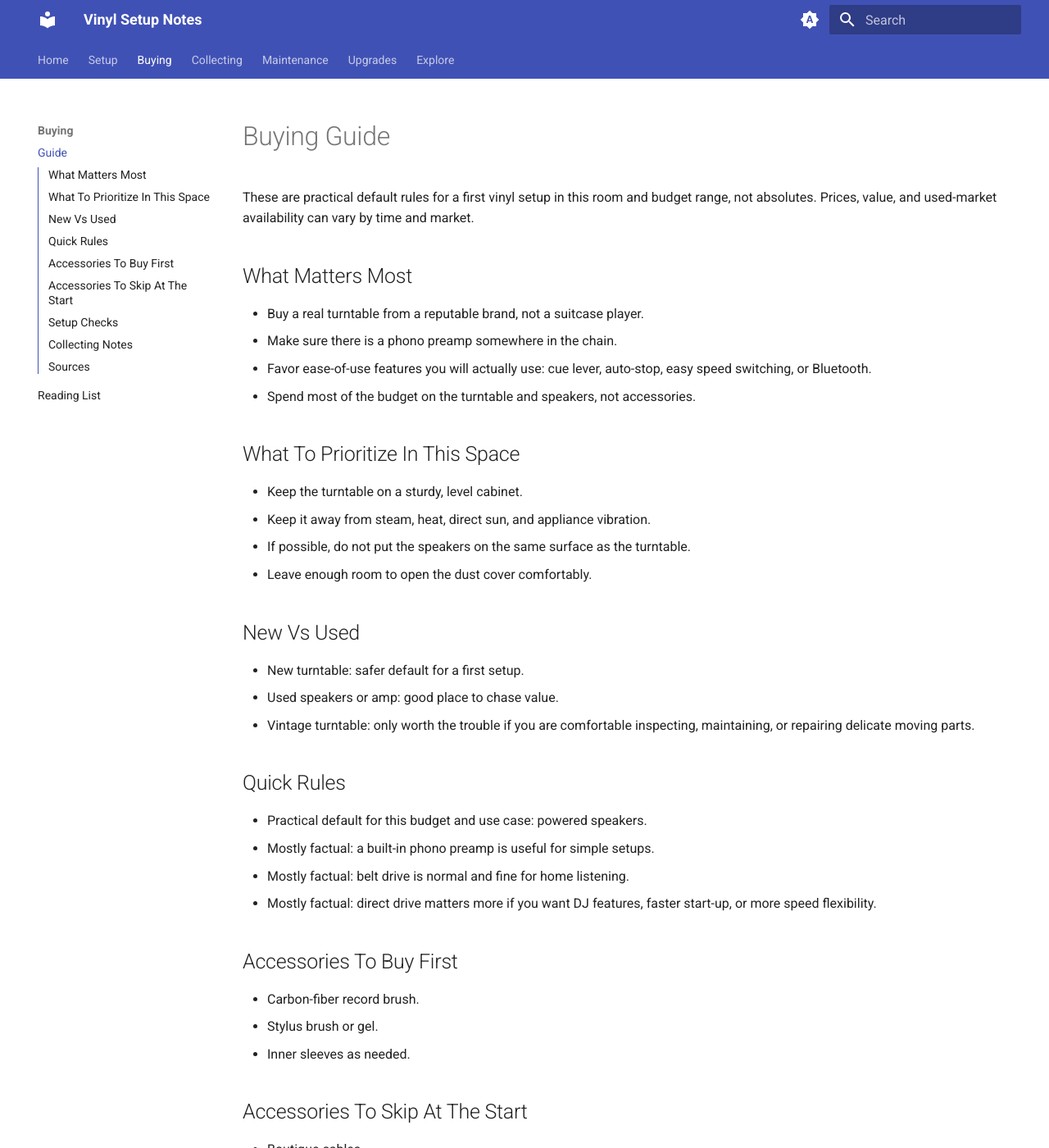
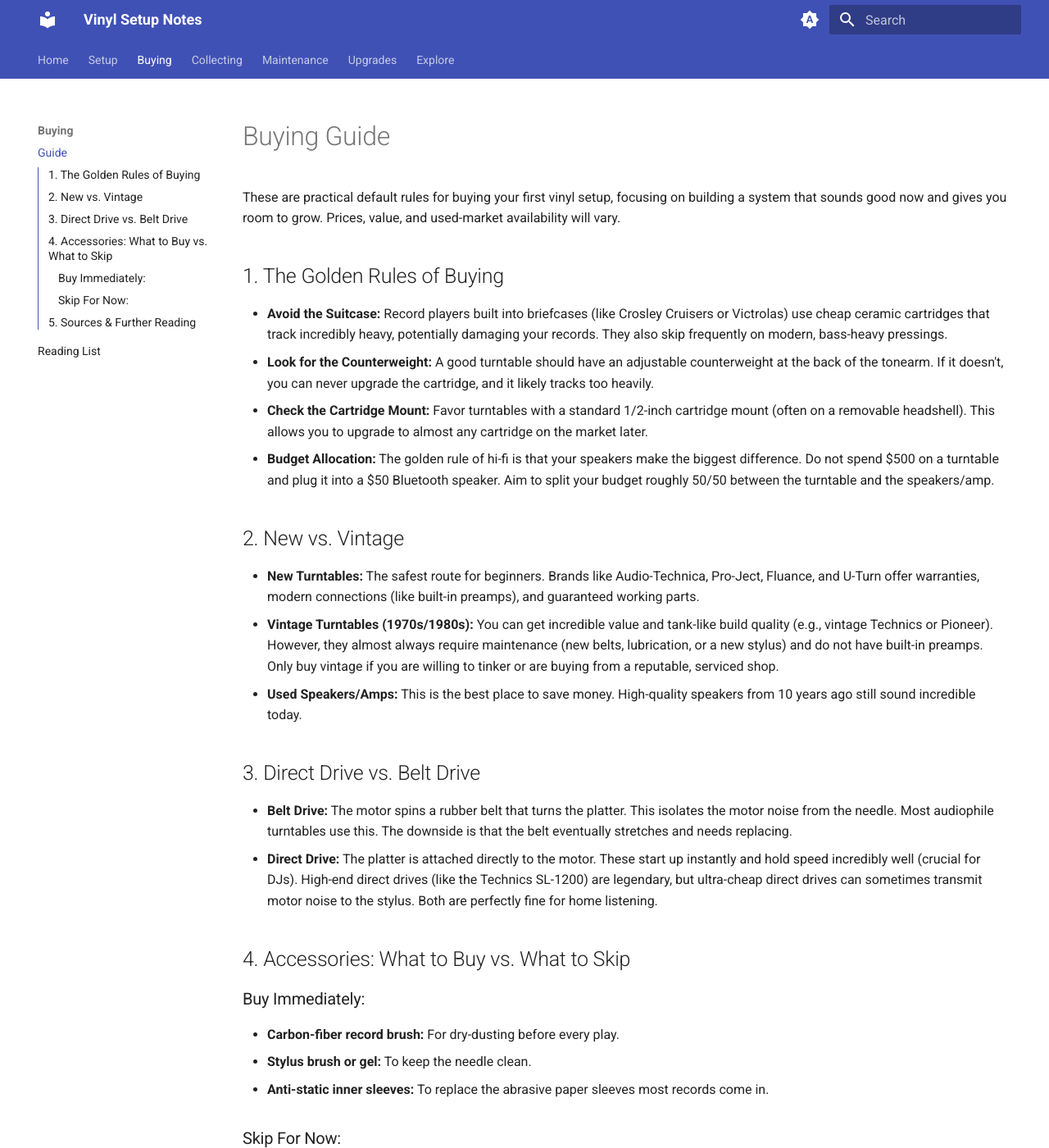
Before and after one commit to justinminsk/record-hobby-docs, an MkDocs documentation site: the page built from docs/buying/guide.md, in a window 1280 px wide and 1400 px high. Shown: the whole window at 82% size. Built offline with MkDocs 1.6.1 and Material for MkDocs 9.7.7, drawn with Linux system fonts in a browser that asks for light colours; some of the changed text lies outside the part shown.

Commit message:
feat: add documentation for glossary, maintenance, and troubleshooting, and update project configuration

```diff
--- a/docs/buying/guide.md
+++ b/docs/buying/guide.md
@@ -1,68 +1,37 @@
 # Buying Guide
 
-These are practical default rules for a first vinyl setup in this room and budget range, not absolutes. Prices, value, and used-market availability can vary by time and market.
+These are practical default rules for buying your first vinyl setup, focusing on building a system that sounds good now and gives you room to grow. Prices, value, and used-market availability will vary.
 
-## What Matters Most
+## 1. The Golden Rules of Buying
 
-- Buy a real turntable from a reputable brand, not a suitcase player.
-- Make sure there is a phono preamp somewhere in the chain.
-- Favor ease-of-use features you will actually use: cue lever, auto-stop, easy speed switching, or Bluetooth.
-- Spend most of the budget on the turntable and speakers, not accessories.
+- **Avoid the Suitcase:** Record players built into briefcases (like Crosley Cruisers or Victrolas) use cheap ceramic cartridges that track incredibly heavy, potentially damaging your records. They also skip frequently on modern, bass-heavy pressings.
+- **Look for the Counterweight:** A good turntable should have an adjustable counterweight at the back of the tonearm. If it doesn't, you can never upgrade the cartridge, and it likely tracks too heavily.
+- **Check the Cartridge Mount:** Favor turntables with a standard 1/2-inch cartridge mount (often on a removable headshell). This allows you to upgrade to almost any cartridge on the market later.
+- **Budget Allocation:** The golden rule of hi-fi is that your speakers make the biggest difference. Do not spend $500 on a turntable and plug it into a $50 Bluetooth speaker. Aim to split your budget roughly 50/50 between the turntable and the speakers/amp.
 
-## What To Prioritize In This Space
+## 2. New vs. Vintage
 
-- Keep the turntable on a sturdy, level cabinet.
-- Keep it away from steam, heat, direct sun, and appliance vibration.
-- If possible, do not put the speakers on the same surface as the turntable.
-- Leave enough room to open the dust cover comfortably.
+- **New Turntables:** The safest route for beginners. Brands like Audio-Technica, Pro-Ject, Fluance, and U-Turn offer warranties, modern connections (like built-in preamps), and guaranteed working parts.
+- **Vintage Turntables (1970s/1980s):** You can get incredible value and tank-like build quality (e.g., vintage Technics or Pioneer). However, they almost always require maintenance (new belts, lubrication, or a new stylus) and do not have built-in preamps. Only buy vintage if you are willing to tinker or are buying from a reputable, serviced shop.
+- **Used Speakers/Amps:** This is the best place to save money. High-quality speakers from 10 years ago still sound incredible today.
 
-## New Vs Used
+## 3. Direct Drive vs. Belt Drive
 
-- New turntable: safer default for a first setup.
-- Used speakers or amp: good place to chase value.
-- Vintage turntable: only worth the trouble if you are comfortable inspecting, maintaining, or repairing delicate moving parts.
+- **Belt Drive:** The motor spins a rubber belt that turns the platter. This isolates the motor noise from the needle. Most audiophile turntables use this. The downside is that the belt eventually stretches and needs replacing.
+- **Direct Drive:** The platter is attached directly to the motor. These start up instantly and hold speed incredibly well (crucial for DJs). High-end direct drives (like the Technics SL-1200) are legendary, but ultra-cheap direct drives can sometimes transmit motor noise to the stylus. Both are perfectly fine for home listening.
 
-## Quick Rules
+## 4. Accessories: What to Buy vs. What to Skip
 
-- Practical default for this budget and use case: powered speakers.
-- Mostly factual: a built-in phono preamp is useful for simple setups.
-- Mostly factual: belt drive is normal and fine for home listening.
-- Mostly factual: direct drive matters more if you want DJ features, faster start-up, or more speed flexibility.
+### Buy Immediately:
+- **Carbon-fiber record brush:** For dry-dusting before every play.
+- **Stylus brush or gel:** To keep the needle clean.
+- **Anti-static inner sleeves:** To replace the abrasive paper sleeves most records come in.
 
-## Accessories To Buy First
+### Skip For Now:
+- **Boutique cables:** Standard cables are fine until you have a $5,000+ system.
+- **Heavy record weights/clamps:** Can put undue strain on entry-level turntable motors without offering a noticeable sonic benefit.
+- **External Phono Stage:** If your turntable or amp has a built-in one, use it first. Only upgrade this once your speakers are highly revealing.
 
-- Carbon-fiber record brush.
-- Stylus brush or gel.
-- Inner sleeves as needed.
+## 5. Sources & Further Reading
 
-## Accessories To Skip At The Start
-
-- Boutique cables.
-- Expensive record weights or clamps.
-- Fancy mats unless the stock one is obviously poor and dusty.
-- External phono stage before the rest of the system is strong enough to justify it.
-
-## Setup Checks
-
-- Level the turntable.
-- Set the correct tracking force.
-- Confirm speed sounds right.
-- Test for feedback or skipping at normal listening volume.
-
-## Collecting Notes
-
-- Start with a short want-list instead of impulse buying.
-- Mix new records with carefully chosen used records.
-- Clean used records before first play.
-- Store records vertically.
-
-## Sources
-
-- [Outgrown Your Starter Record Player? Here's How to Shop for a Quality Turntable](https://www.nytimes.com/wirecutter/reviews/how-to-shop-for-a-turntable/)
-- [How to Connect Your New Turntable to Any Audio System](https://www.nytimes.com/wirecutter/blog/how-to-connect-your-new-turntable-to-any-audio-system/)
-- [How to Set Up Your Turntable to Sound Its Best](https://www.nytimes.com/wirecutter/guides/how-to-set-up-turntable/)
-- [Ready to Get Serious About Vinyl? Start With These Affordable Accessories](https://www.nytimes.com/wirecutter/blog/vinyl-affordable-accessories/)
-- [Dear Wirecutter: Do Vintage Turntables Sound Better?](https://www.nytimes.com/wirecutter/blog/do-vintage-turntables-sound-better/)
-- [How to choose the right turntable](https://www.crutchfield.com/learn/turntable-buying-guide.html)
-- [How to connect a turntable](https://www.crutchfield.com/learn/how-to-connect-a-turntable.html)
-- [How to Store Vinyl Records Properly: Sleeves, Shelves, and Climate Tips](https://www.discogs.com/digs/collecting/how-to-store-vinyl-records/)
+To dive deeper into specific models and reviews, check out our **[Buying Reading List](reading-list.md)**, featuring guides from What Hi-Fi?, Turntable Lab, and top YouTube reviewers.
--- /dev/null
+++ b/docs/explore/community-resources.md
@@ -0,0 +1,27 @@
+# Community Resources & Links
+
+The vinyl community is massive, and much of the best knowledge lives on YouTube channels, dedicated forums, and specialized blogs. Once you have the basics down, these are the best places to explore deeper.
+
+## 1. Essential Forums & Databases
+
+When you run into a highly specific issue or want to know the absolute best version of an album to buy, the community is your best resource.
+
+- **[Steve Hoffman Music Forums](https://forums.stevehoffman.tv/):** The absolute gold standard for discussing which specific pressing of an album sounds the best. If you want to know if the 2012 remaster is better than the original 1978 pressing, this is where you go.
+- **[Vinyl Engine](https://www.vinylengine.com/):** The ultimate database for turntable manuals, cartridge specifications, and free printable alignment protractors.
+- **[Audiokarma](https://audiokarma.org/):** The best forum for vintage stereo equipment repair, maintenance, and buying advice. If you bought a receiver from 1978, someone here knows how to fix it.
+- **[r/vinyl](https://www.reddit.com/r/vinyl/) & [r/turntables](https://www.reddit.com/r/turntables/):** Great Reddit communities for beginners to ask quick questions, share their setups, or get troubleshooting help.
+
+## 2. Top YouTube Channels
+
+YouTube is excellent for visual guides on setup, maintenance, and reviews.
+
+- **[Techmoan](https://www.youtube.com/user/Techmoan):** Incredible, high-quality videos on vintage audio formats, turntable mechanics, and interesting retro tech. Highly entertaining even if you aren't shopping.
+- **[The Audiophiliac (Steve Guttenberg)](https://www.youtube.com/c/SteveGuttenbergAudiophiliac):** A veteran audio reviewer who covers everything from budget beginner gear to ultra-high-end audiophile equipment.
+- **[Channel 33 RPM](https://www.youtube.com/c/Channel33RPM):** Great down-to-earth advice on record collecting, cleaning tips, and setup guides.
+- **[TrackingAngle (Michael Fremer)](https://www.youtube.com/c/TrackingAngle):** Michael Fremer is the leading authority on high-end analog audio and vinyl manufacturing processes. His factory tours are fantastic.
+
+## 3. Great Blogs & Websites
+
+- **[The Vinyl Factory](https://thevinylfactory.com/):** Excellent articles on vinyl culture, pressing plants, and new releases.
+- **[Analog Planet](https://www.analogplanet.com/):** Deep dives into turntable reviews, analog culture, and industry news.
+- **[Turntable Lab Guides](https://www.turntablelab.com/pages/turntable-buying-guide-beginners):** A very practical, well-designed retail blog with great visual guides on turntable anatomy and cartridge alignment.
--- /dev/null
+++ b/docs/explore/glossary.md
@@ -0,0 +1,33 @@
+# Glossary of Terms
+
+The vinyl hobby is full of jargon. Here is a quick reference guide to help you translate forums, Reddit threads, and product pages.
+
+## Equipment
+
+- **Tonearm:** The arm that holds the cartridge and swings across the record.
+- **Cartridge:** The small block at the end of the tonearm containing the stylus and the electromagnetic system that translates vibrations into an electrical signal.
+- **Stylus:** The needle itself (usually a microscopic diamond) attached to a tiny metal tube called the cantilever.
+- **Platter:** The heavy, rotating disc that the record sits on.
+- **Plinth:** The base or chassis of the turntable. A heavier, denser plinth resists vibration better.
+- **Headshell:** The piece at the very end of the tonearm that the cartridge screws into. Some tonearms have removable headshells for easy cartridge swapping.
+- **Phono Preamp (Phono Stage):** An electronic circuit that applies the RIAA equalization curve to the signal and boosts the tiny voltage from the cartridge to a standard "Line Level" voltage that an amplifier can use.
+
+## Cartridge Types
+
+- **MM (Moving Magnet):** The most common cartridge type. They output a relatively high signal and usually allow you to replace the stylus yourself when it wears out.
+- **MC (Moving Coil):** Typically found on high-end setups. They output a much lower signal (requiring a specialized preamp) and the stylus cannot be replaced by the user—the whole cartridge must be traded in or retipped.
+
+## Settings & Measurements
+
+- **Tracking Force (VTF):** The amount of downward pressure the stylus puts on the record. Set by adjusting the counterweight at the back of the tonearm.
+- **Anti-Skate:** A mechanism (usually a small dial or a dangling weight) that pulls the tonearm slightly outward to counteract the natural inward pull generated by the spinning record, keeping the needle perfectly centered in the groove.
+- **Wow and Flutter:** A measurement of speed instability. "Wow" is a slow fluctuation in pitch, and "Flutter" is a fast fluctuation. Lower numbers are better.
+- **VTA (Vertical Tracking Angle):** The angle at which the cantilever enters the record. Usually adjusted by raising or lowering the pivot point of the entire tonearm.
+
+## The Record
+
+- **Groove:** The continuous spiral trench pressed into the vinyl. The left and right walls of the groove contain the left and right audio channels.
+- **Run-in Groove:** The smooth outer edge of the record that catches the needle before the music starts.
+- **Run-out Groove / Deadwax:** The smooth inner section between the end of the music and the label.
+- **Matrix Numbers:** The letters and numbers etched or stamped into the deadwax. Collectors use these to identify the exact pressing plant, mastering engineer, and release version of a record.
+- **45 RPM vs 33 ⅓ RPM:** The speed at which the record must spin. 12-inch albums usually play at 33 ⅓ RPM, while 7-inch singles play at 45 RPM (though some audiophile albums are spread across multiple 12-inch discs cut at 45 RPM for better sound quality).
--- /dev/null
+++ b/docs/maintenance/deep-cleaning.md
@@ -0,0 +1,45 @@
+# Deep Cleaning Records
+
+While a carbon-fiber brush is great for knocking off surface dust before you drop the needle, it does not actually *clean* the record. To remove the static charge, fingerprints, mold-release compounds from the pressing plant, and deep-seated grime, you need to wet-clean the record.
+
+## Why Wet Clean?
+
+- **Drastically reduces surface noise:** Pops, clicks, and crackles are often dirt, not scratches.
+- **Protects your stylus:** Dragging a diamond needle through dirt at high speeds grinds down the diamond much faster.
+- **Removes static:** Static electricity acts like a magnet for dust and causes loud "pops" during playback. Wet cleaning eliminates the static charge.
+
+## Level 1: The Manual Bath (Budget: $60-$80)
+
+The most popular budget option is the **Spin-Clean Record Washer System**.
+
+**How it works:**
+You fill a narrow basin with distilled water and a capful of specialized cleaning fluid. Two velvet brushes sit inside the basin. You slot the record in, manually spin it three times clockwise and three times counterclockwise, and then dry it with the supplied microfiber cloths.
+
+- **Pros:** Inexpensive, highly effective at removing deep dirt, no moving parts to break.
+- **Cons:** Manual labor. Drying the records with cloths can sometimes introduce static if you rub too hard. You have to change the bath water after 20-30 records.
+
+## Level 2: Vacuum Record Cleaning Machines (Budget: $200-$500)
+
+Vacuum RCMs, like the **Record Doctor V** or the **Pro-Ject VC-E**, are the standard for serious collectors.
+
+**How it works:**
+You place the record on a platter, apply cleaning fluid, and scrub it into the grooves with a brush. Then, you turn on a vacuum motor that sucks all the dirty fluid directly out of the grooves, leaving the record perfectly dry in seconds.
+
+- **Pros:** Sucking the dirt out is far superior to wiping it off. Records are perfectly dry and immediately ready to play.
+- **Cons:** The vacuum motors are incredibly loud (like a shop vac).
+
+## Level 3: Ultrasonic Cleaners (Budget: $400-$2000+)
+
+Ultrasonic machines use cavitation (microscopic bubbles created by high-frequency sound waves) to blast dirt out of the deepest parts of the groove without anything physically touching the record.
+
+**How it works:**
+Records are slowly rotated through a bath of distilled water while ultrasonic transducers bombard them. Examples include the HumminGuru (affordable end) or the Degritter (high end).
+
+- **Pros:** The absolute most thorough clean possible. Entirely hands-off.
+- **Cons:** Very expensive, and sometimes slower per-record than a vacuum machine.
+
+## Best Practices for Any Method
+
+1. **Only use Distilled Water:** Never use tap water. Tap water contains minerals that will dry inside the grooves and ruin your records.
+2. **Avoid Isopropyl Alcohol:** Some DIY recipes call for heavy alcohol use. While a tiny amount can act as a surfactant, too much alcohol will leach the plasticizers out of the vinyl, making it brittle over time. Stick to trusted commercial fluids like Tergitol-based solutions.
+3. **Change the Inner Sleeve:** Never put a freshly cleaned record back into a dirty paper sleeve. Always use a new anti-static poly-lined sleeve.
--- /dev/null
+++ b/docs/setup/troubleshooting.md
@@ -0,0 +1,57 @@
+# Troubleshooting Guide
+
+When setting up a turntable for the first time, or after moving it, you might run into a few common issues. Before assuming your equipment is broken, check these frequent culprits.
+
+## 1. Constant Low-Pitch Humming
+
+A loud, constant "hum" or "buzz" that gets louder when you turn up the volume is usually a **ground loop**. Turntables generate very tiny signals that are highly susceptible to interference.
+
+### How to fix it:
+- **Check the Ground Wire:** If your turntable has a separate ground wire (usually a thin wire with a U-shaped spade connector at the end), ensure it is tightly screwed into the "GND" terminal on your amplifier or external phono preamp.
+- **Move the Turntable:** Don't place your turntable directly on top of your receiver/amplifier, and keep it away from Wi-Fi routers or large power bricks.
+- **Built-in Preamps:** If you are using a turntable with a built-in phono preamp and powered speakers, you often *do not* need to attach a ground wire.
+
+## 2. Records Keep Skipping
+
+If your needle constantly jumps out of the groove, especially during loud or bass-heavy sections, the problem is usually the setup, not the record.
+
+### How to fix it:
+- **Level the Deck:** Use a small spirit level to ensure the platter is perfectly flat. A tilted turntable will pull the tonearm.
+- **Check Tracking Force:** Ensure your counterweight is set to the cartridge manufacturer's recommended tracking force (e.g., 2.0 grams). If it's too light, the needle will bounce out of the groove.
+- **Suitcase Players:** If you are using a cheap all-in-one suitcase player, skipping on modern, heavily-pressed records is a known mechanical limitation of the cheap spring-loaded tonearm mechanism.
+
+## 3. The Sound is Extremely Quiet and "Tinny"
+
+If you turn the volume way up and the music sounds thin, scratchy, and has no bass, your signal is not passing through a **Phono Preamp**.
+
+### How to fix it:
+- **Turn the Preamp ON:** If your turntable has a switch on the back labeled "Phono/Line", set it to "Line" if you are plugging directly into powered speakers or a standard "Aux" input.
+- **Use a Phono Input:** If you are using an external amplifier, ensure you are plugged into the input explicitly labeled "Phono".
+
+## 4. The Sound is Distorted, Loud, and Fuzzy
+
+If the music sounds incredibly loud, distorted, and unlistenable at low volumes, you are double-amplifying the signal.
+
+### How to fix it:
+- **Turn the Preamp OFF:** If you have plugged your turntable into a receiver's "Phono" input, you must set the switch on the back of the turntable to "Phono". Leaving it on "Line" means the signal is amplified twice.
+
+## 5. Distortion Near the Center of the Record
+
+This is known as **Inner-Groove Distortion (IGD)**. As the needle gets closer to the center label, the physical grooves become much more compressed, making them harder to track accurately.
+
+### How to fix it:
+- **Clean your Stylus:** Dust buildup exacerbates tracking issues.
+- **Check Alignment:** If you installed the cartridge yourself, double-check it with an alignment protractor.
+- **Stylus Upgrade:** Upgrading from an elliptical stylus to a microlinear (ML) or Shibata stylus drastically reduces IGD because those shapes fit deeper and more precisely into the groove.
+
+## 6. One Channel is Dead
+
+If sound only comes out of the left or right speaker:
+
+### How to fix it:
+- **Check RCA Cables:** Ensure they are fully seated. Swap the red and white cables to see if the problem moves to the other speaker (if it does, the issue is before the amp).
+- **Check Cartridge Leads:** Look at the four tiny colored wires connecting the cartridge to the tonearm (or headshell). Carefully ensure they are all pushed firmly onto their pins using tweezers. Do not pull on the wires themselves!
+
+## Still Stuck?
+
+If you are dealing with a vintage turntable or a complex issue not listed here, the community is your best friend. Check out the **[Community Resources & Links](../explore/community-resources.md)** page to find the best forums (like Audiokarma or r/turntables) to ask for help.
--- a/mkdocs.yml
+++ b/mkdocs.yml
@@ -43,6 +43,7 @@ nav:
   - Home: index.md
   - Setup:
       - Paths: setup/paths.md
+      - Troubleshooting: setup/troubleshooting.md
   - Buying:
       - Guide: buying/guide.md
       - Reading List: buying/reading-list.md
@@ -50,7 +51,10 @@ nav:
       - Guide: collecting/guide.md
   - Maintenance:
       - Guide: maintenance/guide.md
+      - Deep Cleaning: maintenance/deep-cleaning.md
   - Upgrades:
       - Guide: upgrades/guide.md
   - Explore:
+      - Glossary: explore/glossary.md
+      - Community Resources: explore/community-resources.md
       - Niche Reading: explore/niche-reading.md
```
Also changed, not shown: docs/buying/reading-list.md (+29 -30 lines), docs/collecting/guide.md (+1 -0 lines).
